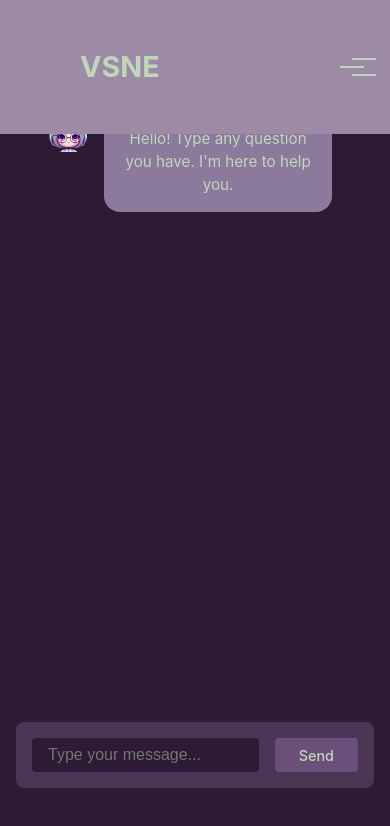
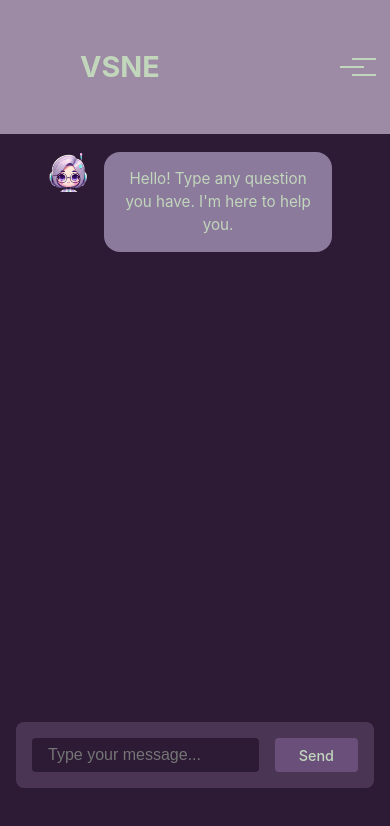
Before and after one commit to Nicsims98/Career_mentor_bot, a React (Vite) app: page /chatbox in a window 390 px wide. Shown: the top 826 px of the page. Built offline with nearby package versions, Linux system fonts and the light colour scheme.

Commit message:
chatbox mobile friendly

```diff
--- a/src/components/Chatbox.css
+++ b/src/components/Chatbox.css
@@ -9,7 +9,7 @@
 
 @media (max-width: 768px) {
     .chatbox-container {
-        padding: 1rem;
+        padding: 3.5rem 1rem 1rem;
         height: calc(100vh - 120px);
     }
 
```
